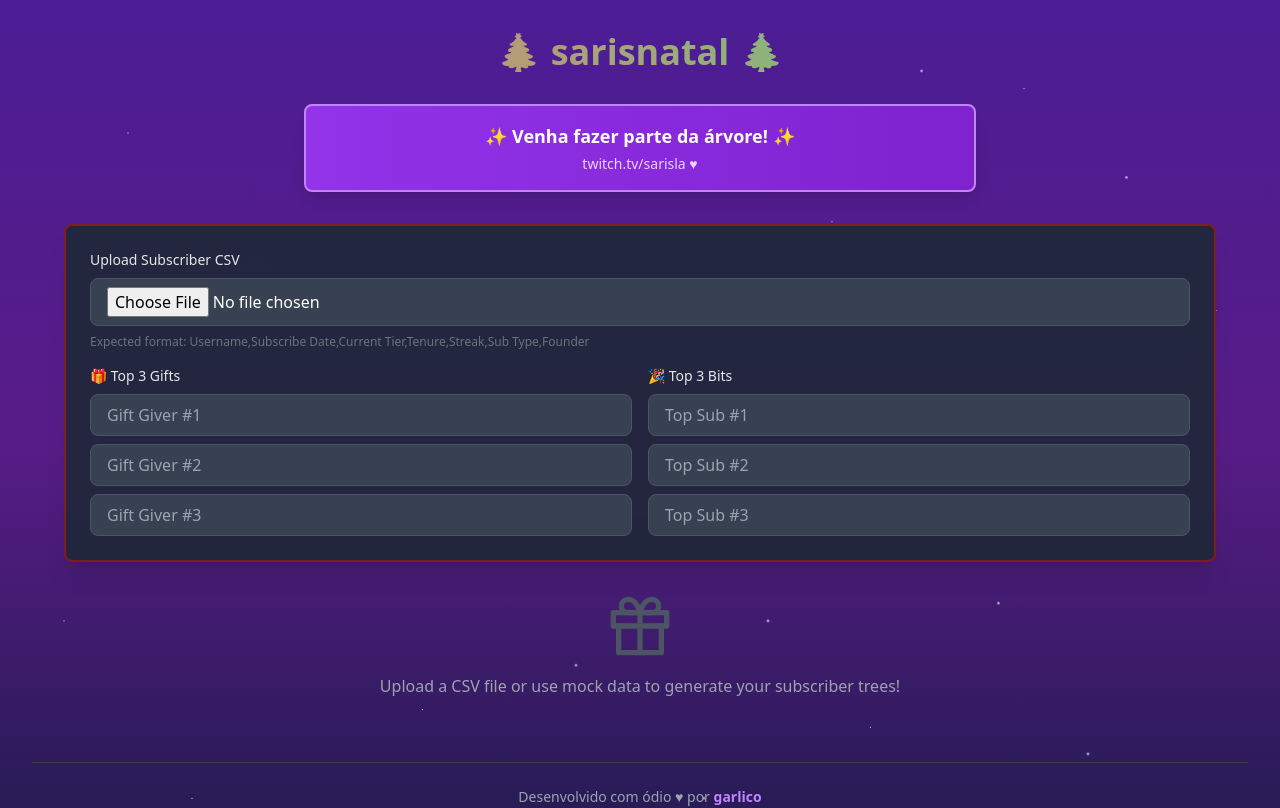
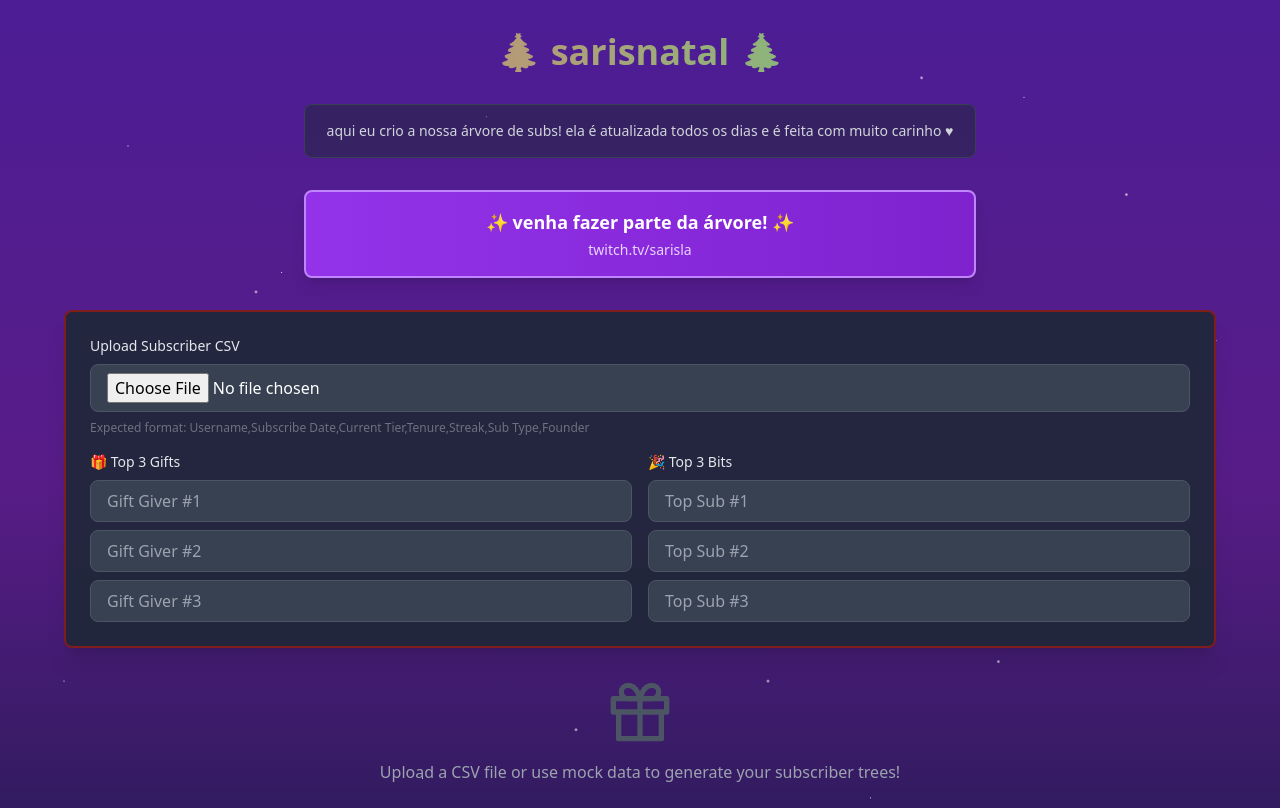
Before and after one commit to garlic1/twitch-christmas-tree, a React (Vite) app: page / in a window 1280 px wide. Shown: the top 808 px of the page. Built offline with nearby package versions, Linux system fonts and the light colour scheme.

Commit message:
add preview banner

```diff
--- a/index.html
+++ b/index.html
@@ -5,6 +5,21 @@
     <meta name="viewport" content="width=device-width, initial-scale=1.0" />
     <link rel="icon" type="image/png" href="/favicon.png" />
     <title>🎄 sarisnatal 🎄</title>
+    <meta name="description" content="a árvore de subs é atualizada todos os dias, participe!!" />
+
+    <meta property="og:type" content="website" />
+    <meta property="og:url" content="https://sarisnatal.garlico.com.br" />
+    <meta property="og:title" content="🎄 sarisnatal 🎄" />
+    <meta property="og:description" content="a árvore de subs é atualizada todos os dias, participe!!" />
+    <meta property="og:image" content="https://sarisnatal.garlico.com.br/preview.png" />
+    <meta property="og:image:width" content="1200" />
+    <meta property="og:image:height" content="630" />
+
+    <meta property="twitter:card" content="summary_large_image" />
+    <meta property="twitter:url" content="https://sarisnatal.garlico.com.br" />
+    <meta property="twitter:title" content="🎄 sarisnatal 🎄" />
+    <meta property="twitter:description" content="a árvore de subs é atualizada todos os dias, participe!!" />
+    <meta property="twitter:image" content="https://sarisnatal.garlico.com.br/preview.png" />
   </head>
   <body>
     <div id="root"></div>
--- a/src/App.jsx
+++ b/src/App.jsx
@@ -168,6 +168,12 @@ const ChristmasTreeGenerator = () => {
           <h1 className="text-4xl font-bold text-center mb-8 bg-gradient-to-r from-red-400 to-green-400 bg-clip-text text-transparent">
             🎄 sarisnatal 🎄
           </h1>
+          <div className="bg-gray-800/50 border border-gray-700 rounded-lg p-4 mb-8 max-w-2xl mx-auto">
+            <p className="text-center text-gray-300 text-sm">
+              aqui eu crio a nossa árvore de subs! ela é atualizada todos os
+              dias e é feita com muito carinho ♥
+            </p>
+          </div>
           <a
             href="https://twitch.tv/sarisla"
             target="_blank"
@@ -176,10 +182,10 @@ const ChristmasTreeGenerator = () => {
           >
             <div className="bg-gradient-to-r from-purple-600 to-purple-700 hover:from-purple-500 hover:to-purple-600 transition-all p-4 rounded-lg shadow-lg border-2 border-purple-400 text-center cursor-pointer transform hover:scale-105">
               <p className="text-white text-lg font-bold">
-                ✨ Venha fazer parte da árvore! ✨
+                ✨ venha fazer parte da árvore! ✨
               </p>
               <p className="text-purple-200 text-sm mt-1">
-                twitch.tv/sarisla ♥
+                twitch.tv/sarisla
               </p>
             </div>
           </a>
```
Also changed, not shown: public/preview.png (added).
